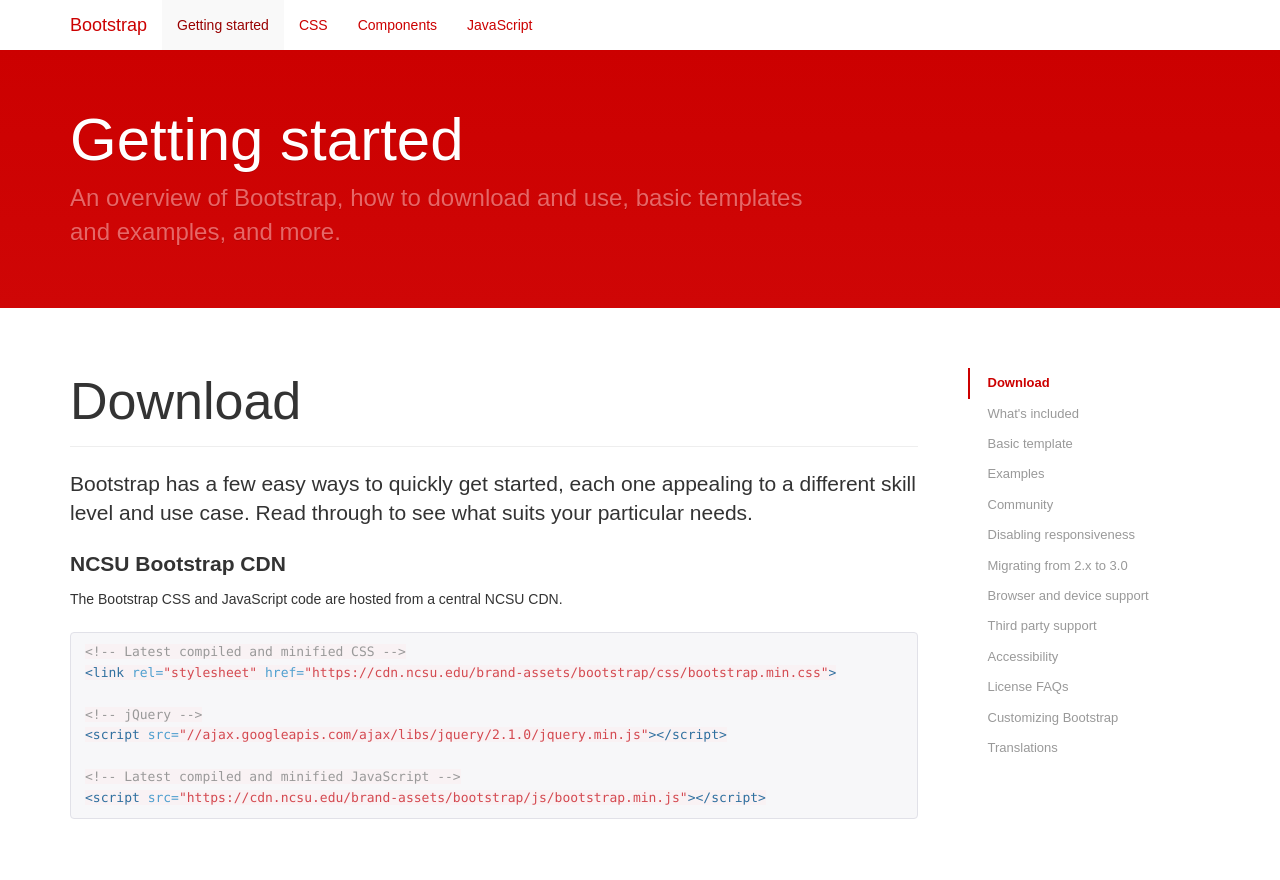
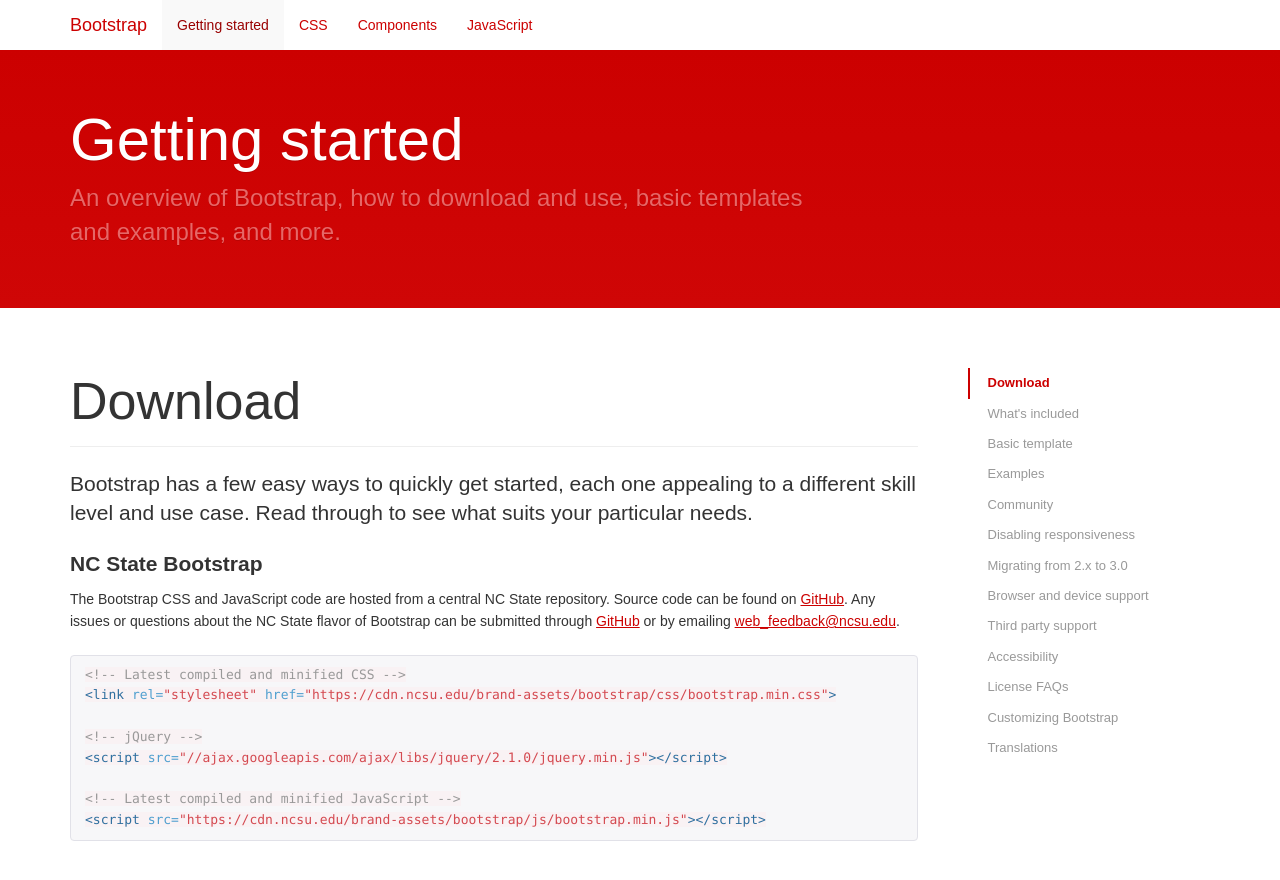
Before and after one commit to ncstate/ncstate-bootstrap, a Jekyll site: the page built from docs/getting-started.html, in a window 1280 px wide and 900 px high. Shown: the top 880 px of the window. Built offline with Jekyll 4.4.1, drawn with Linux system fonts in a browser that asks for light colours; nearby versions of some CDN libraries; some web fonts are replaced; Markdown is read by kramdown in place of the engine named in the settings; comment, search, counter and statistics services are not loaded.

Commit message:
Updating CDN copy on Getting Started page

```diff
--- a/docs/getting-started.html
+++ b/docs/getting-started.html
@@ -13,8 +13,8 @@
 
   <p class="lead">Bootstrap has a few easy ways to quickly get started, each one appealing to a different skill level and use case. Read through to see what suits your particular needs.</p>
 
-  <h3 id="download-cdn">NCSU Bootstrap CDN</h3>
-  <p>The Bootstrap CSS and JavaScript code are hosted from a central NCSU CDN.</p>
+  <h3 id="download-cdn">NC State Bootstrap</h3>
+  <p>The Bootstrap CSS and JavaScript code are hosted from a central NC State repository.  Source code can be found on <a href="https://github.com/ncsuwebcomm/ncstate-bootstrap">GitHub</a>.  Any issues or questions about the NC State flavor of Bootstrap can be submitted through <a href="https://github.com/ncsuwebcomm/ncstate-bootstrap">GitHub</a> or by emailing <a href="mailto:web_feedback@ncsu.edu">web_feedback@ncsu.edu</a>.</p>
 {% highlight html %}
 <!-- Latest compiled and minified CSS -->
 <link rel="stylesheet" href="{{ site.cdn.css }}">
```
